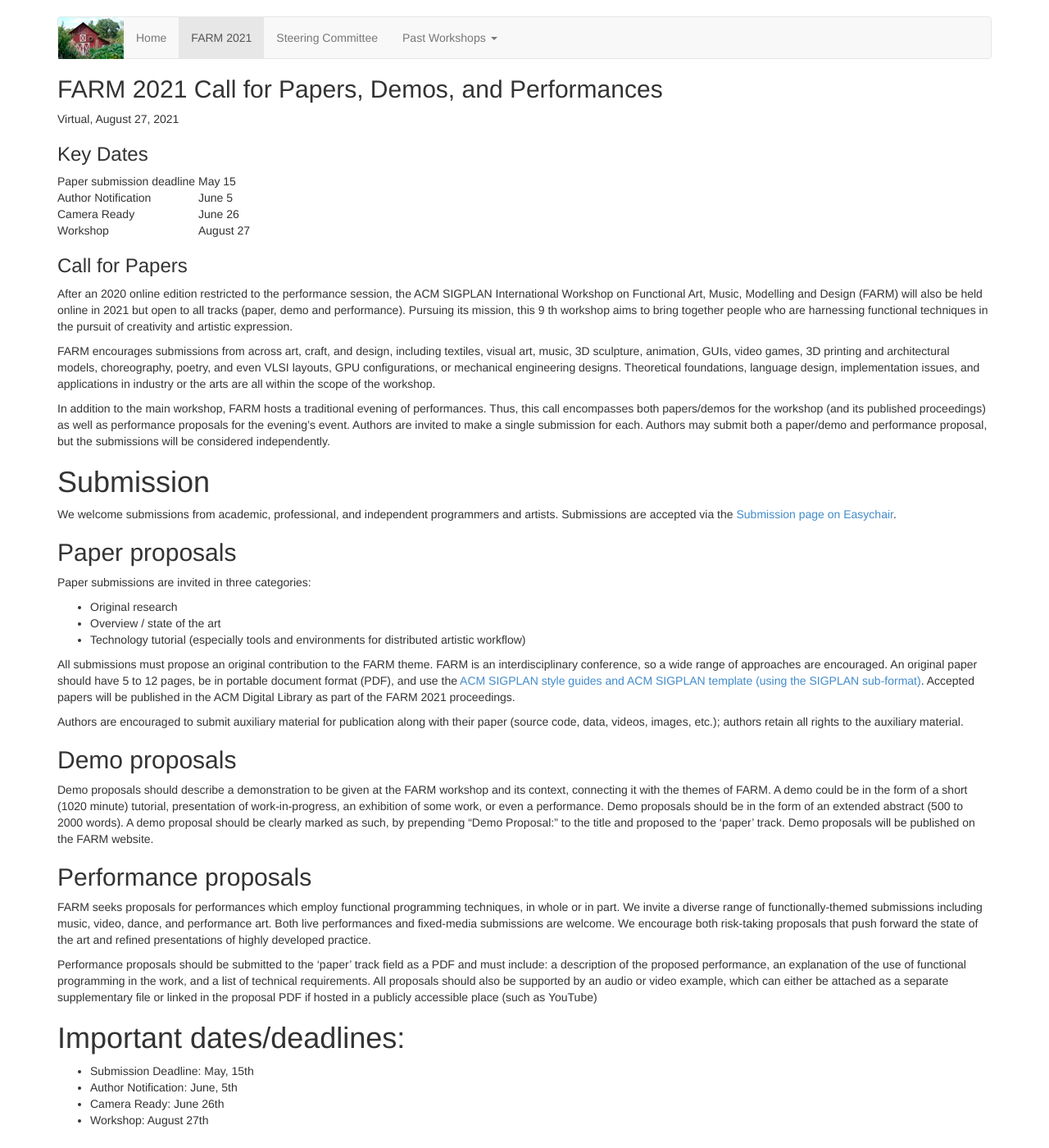
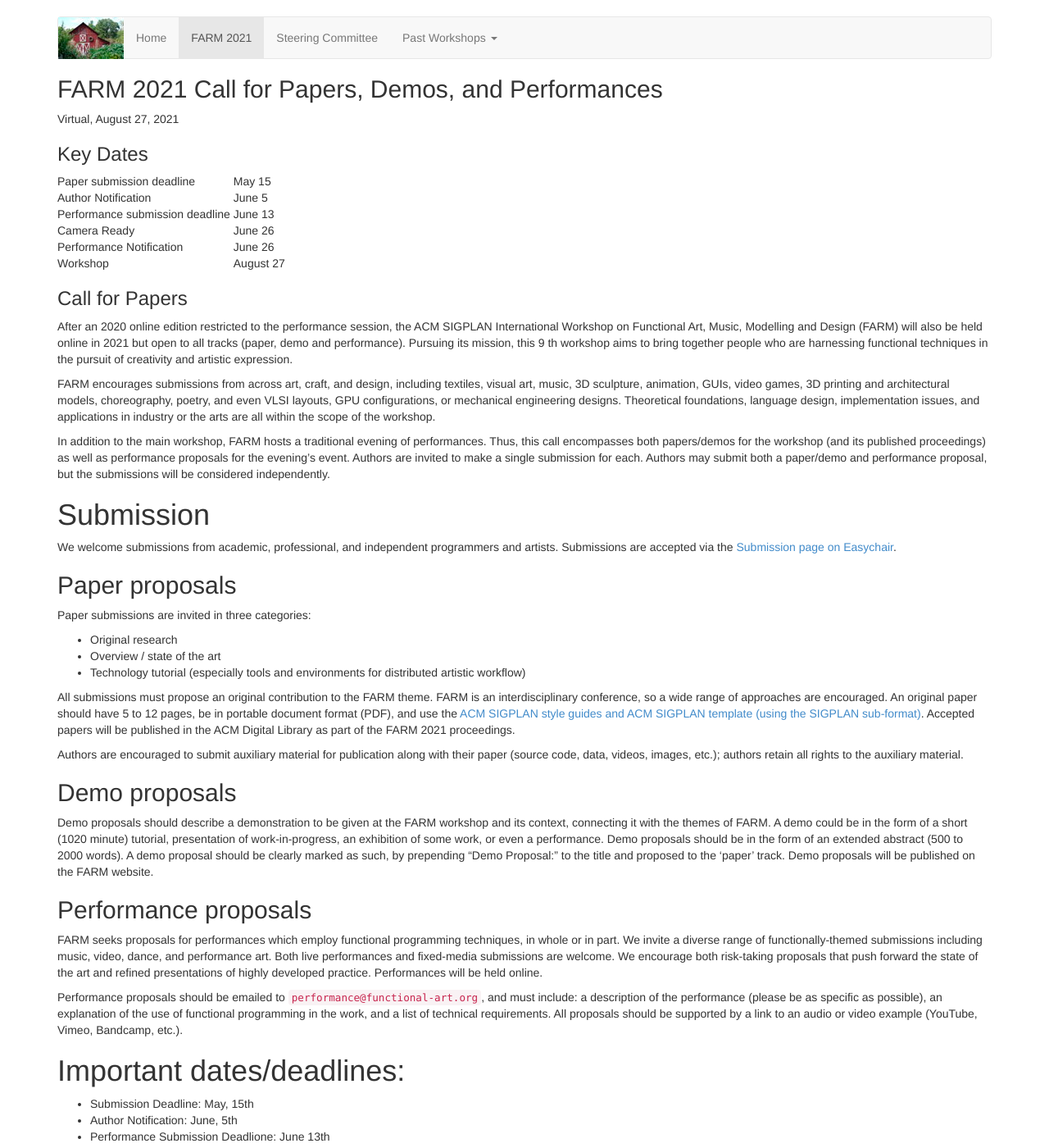
Before and after one commit to functional-art/functional-art.github.com, a Jekyll site: the page built from 2021/cfp.md, in a window 1280 px wide and 1400 px high. Shown: the whole window at 82% size. Built offline with Jekyll 4.4.1, drawn with Linux system fonts in a browser that asks for light colours; nearby versions of some CDN libraries; some of the changed text lies outside the part shown.

Commit message:
CfP is live

```diff
--- a/2021/cfp.md
+++ b/2021/cfp.md
@@ -12,7 +12,9 @@ Virtual, August 27, 2021
 
 | Paper submission deadline        || May 15 |
 | Author Notification              || June 5   |
+| Performance submission deadline  || June 13 |
 | Camera Ready                     || June 26   |
+| Performance Notification         || June 26 |
 | Workshop                         || August 27 |
 
 ### Call for Papers
@@ -88,21 +90,23 @@ of functionally-themed submissions including music, video, dance, and
 performance art. Both live performances and fixed-media submissions
 are welcome. We encourage both risk-taking proposals that push forward
 the state of the art and refined presentations of highly developed
-practice.
+practice. Performances will be held online.
 
-Performance proposals should be submitted to the 'paper’ track field
-as a PDF and must include: a description of the proposed performance,
-an explanation of the use of functional programming in the work, and a
-list of technical requirements. All proposals should also be supported
-by an audio or video example, which can either be attached as a
-separate supplementary file or linked in the proposal PDF if hosted in
-a publicly accessible place (such as YouTube)
+Performance proposals should be emailed to
+[`performance@functional-art.org`](mailto:performance@functional-art.org),
+and must include: a description of the performance (please be as
+specific as possible), an explanation of the use of functional
+programming in the work, and a list of technical requirements. All
+proposals should be supported by a link to an audio or video example
+(YouTube, Vimeo, Bandcamp, etc.).
 
 # Important dates/deadlines:
 
 - Submission Deadline: May, 15th
 - Author Notification: June, 5th
+- Performance Submission Deadlione: June 13th
 - Camera Ready: June 26th
+- Performance Notification: June 26
 - Workshop: August 27th
 
 # Authors take note
```
Also changed, not shown: 2021/index.md (+8 -10 lines).
